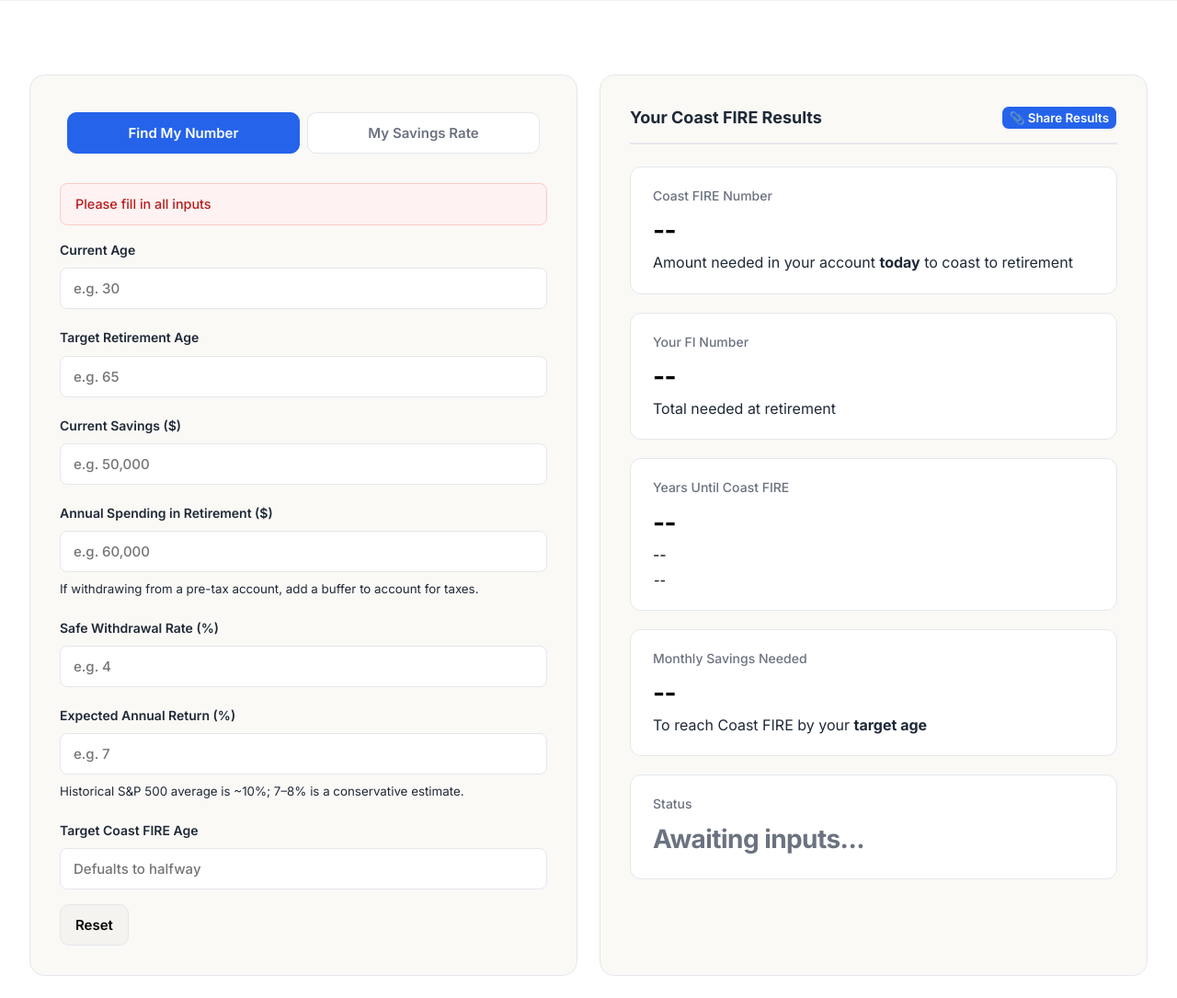
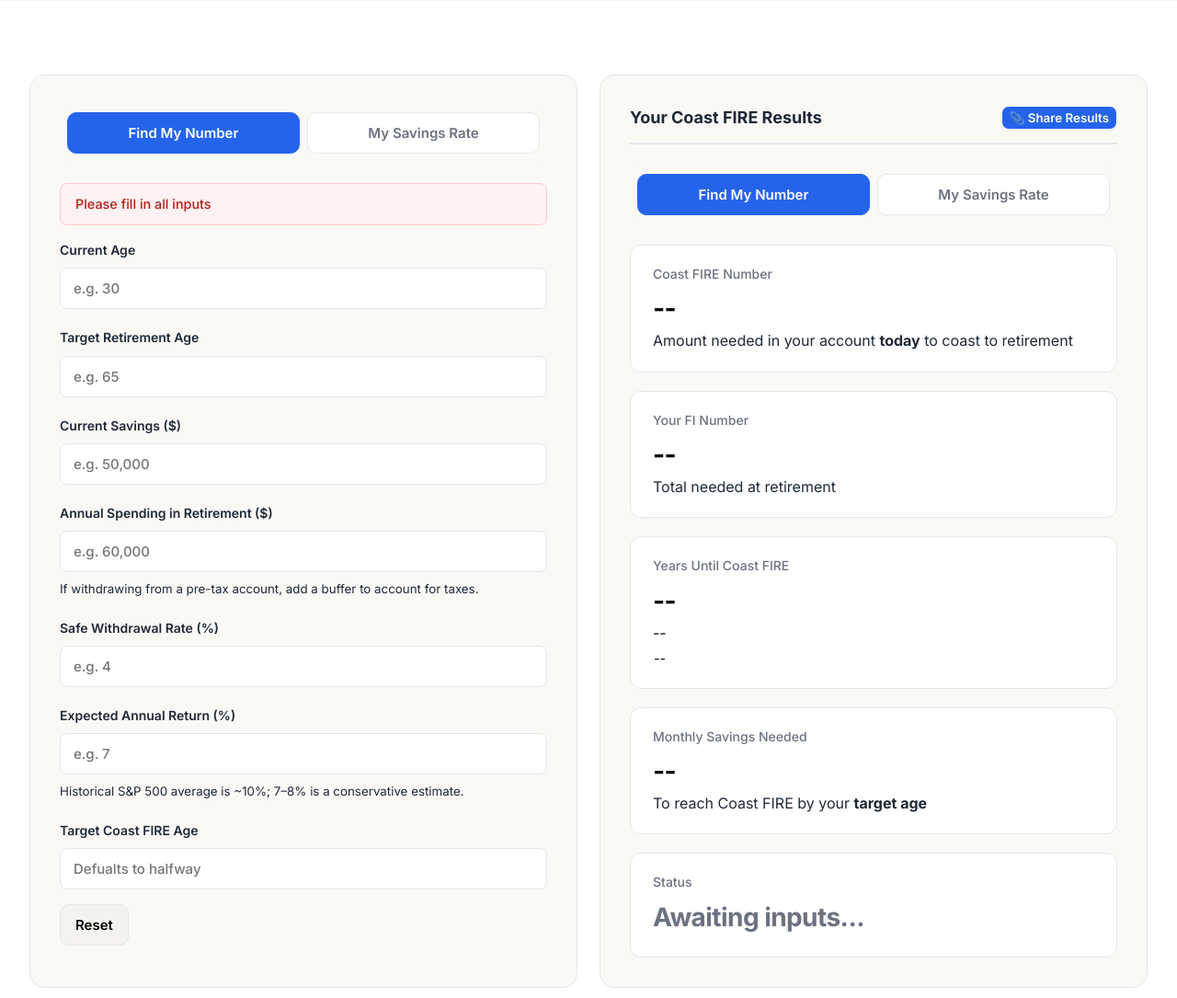
Before and after one commit to alboumgr-svg/moneybymath, a Flask app: page /coast-fire in a window 1280 px wide. Shown: the part 719-1804 px from the top of the page at 92% size. Run offline with Flask 3, Linux system fonts and the light colour scheme.

Commit message:
Added CSS Fixes

```diff
--- a/static/coast-fire-script.js
+++ b/static/coast-fire-script.js
@@ -1,3 +1,42 @@
+/* ── Mobile sizing for chartCardShow nodes ── */
+(function() {
+    if (document.getElementById('cfChartNodeStyle')) return;
+    const s = document.createElement('style');
+    s.id = 'cfChartNodeStyle';
+    s.textContent = `
+        .cf-node {
+            border-radius: 6px;
+            padding: 5px 10px;
+            text-align: center;
+            min-width: 80px;
+        }
+        .cf-line {
+            flex: 1;
+            min-width: 14px;
+        }
+        @media (max-width: 550px) {
+            .cf-node {
+                padding: 3px 5px;
+                min-width: 54px;
+            }
+            /* Target the labels and values inside the node */
+            .cf-node div {
+                font-size: 0.32rem !important;
+                line-height: 1.5;
+            }
+            /* Specific fix for the bold dollar amounts to keep them tiny */
+            .cf-node div[style*="font-weight:700"],
+            .cf-node div[style*="font-weight: 700"] {
+                font-size: 0.32rem !important;
+            }
+            .cf-line {
+                min-width: 5px;
+            }
+        }
+    `;
+    document.head.appendChild(s);
+})();
+
 let coastChart = null;
 let resultFindOffScreen = false;
 let resultTrackOffScreen = false;
@@ -360,8 +399,8 @@ function clearOutputs() {
 // Tab switching
 function switchTab(tab) {
     document.querySelectorAll('.mode-btn').forEach(b => b.classList.remove('active'));
-    const activeBtn = document.querySelector('.mode-btn[data-tab="' + tab + '"]');
-    if(activeBtn) activeBtn.classList.add('active');
+    const activeBtns = document.querySelectorAll('.mode-btn[data-tab="' + tab + '"]');
+    activeBtns.forEach(btn => btn.classList.add('active'));
 
     document.getElementById('tab-find').style.display  = tab === 'find'  ? '' : 'none';
     document.getElementById('tab-track').style.display = tab === 'track' ? '' : 'none';
@@ -385,6 +424,10 @@ function calculateCoastFIRE() {
     const rRateRaw    = document.getElementById('returnRate').value.trim();
     const coastTargetAgeRaw = document.getElementById('coastTargetAge').value.trim();
     const userMonthlyRaw    = document.getElementById('userMonthlySavings').value.trim();
+
+    if (spendingRaw) {
+        updateTaxBuffer();
+    }
 
     // 2. If any strictly required field is blank, clear outputs silently and wait for them to type
     if (!ageRaw || !retAgeRaw || !savingsRaw || !spendingRaw || !wRateRaw || !rRateRaw ) {
@@ -566,17 +609,17 @@ function calculateCoastFIRE() {
             explanationWording.innerHTML = `
                 You've already hit your Coast FIRE number! Your current portfolio of <strong>${safeMoney(currentSavings)}</strong> exceeds the required <strong>${safeMoney(coastNumber)}</strong>. Even without another dollar of contributions, compound growth alone will carry you to <strong>${safeMoney(retirementBal)}</strong> by age <strong>${retirementAge}</strong>.
                 <div class="chartCardShow" style="margin-top:12px;display:flex;align-items:center;gap:0;font-size:0.75rem;flex-wrap:wrap;">
-                    <div style="background:#EFF6FF;border:1px solid #BFDBFE;border-radius:6px;padding:5px 10px;text-align:center;min-width:80px;">
+                    <div class="cf-node" style="background:#EFF6FF;border:1px solid #BFDBFE;border-radius:6px;text-align:center">
                         <div style="color:#6B7280;font-size:0.68rem;text-transform:uppercase;letter-spacing:0.04em;">Today</div>
                         <div style="font-weight:700;color:#1D4ED8;">${safeMoney(currentSavings)}</div>
                     </div>
-                    <div style="flex:1;height:2px;background:linear-gradient(to right,#BFDBFE,#86EFAC);min-width:14px;"></div>
-                    <div style="background:#F0FDF4;border:1px solid #86EFAC;border-radius:6px;padding:5px 10px;text-align:center;min-width:80px;">
+                    <div class="cf-line" style="height:2px;background:linear-gradient(to right,#BFDBFE,#86EFAC)"></div>
+                    <div class="cf-node" style="background:#F0FDF4;border:1px solid #86EFAC;border-radius:6px;text-align:center">
                         <div style="color:#6B7280;font-size:0.68rem;text-transform:uppercase;letter-spacing:0.04em;">Coast FIRE ✓</div>
                         <div style="font-weight:700;color:#16A34A;">Already there!</div>
                     </div>
-                    <div style="flex:1;height:2px;background:linear-gradient(to right,#86EFAC,#FCD34D);min-width:14px;"></div>
-                    <div style="background:#FFFBEB;border:1px solid #FCD34D;border-radius:6px;padding:5px 10px;text-align:center;min-width:80px;">
+                    <div class="cf-line" style="height:2px;background:linear-gradient(to right,#86EFAC,#FCD34D)"></div>
+                    <div class="cf-node" style="background:#FFFBEB;border:1px solid #FCD34D;border-radius:6px;text-align:center">
                         <div style="color:#6B7280;font-size:0.68rem;text-transform:uppercase;letter-spacing:0.04em;">Retirement</div>
                         <div style="font-weight:700;color:#D97706;">${safeMoney(retirementBal)}</div>
                         <div style="color:#6B7280;font-size:0.68rem;text-transform:uppercase;letter-spacing:0.04em;">Age ${retirementAge}</div>
@@ -593,17 +636,17 @@ function calculateCoastFIRE() {
             explanationWording.innerHTML = `
                 Your portfolio sits at <strong>${safeMoney(currentSavings)}</strong> today. You need to reach <strong>${safeMoney(coastNumber)}</strong> to coast - enter a monthly savings amount on the left to see exactly when you'll get there and how your balance grows to <strong>${safeMoney(fiNumber)}</strong> by retirement.
                 <div class="chartCardShow" style="margin-top:12px;display:flex;align-items:center;gap:0;font-size:0.75rem;flex-wrap:wrap;">
-                    <div style="background:#EFF6FF;border:1px solid #BFDBFE;border-radius:6px;padding:5px 10px;text-align:center;min-width:80px;">
+                    <div class="cf-node" style="background:#EFF6FF;border:1px solid #BFDBFE;border-radius:6px;text-align:center">
                         <div style="color:#6B7280;font-size:0.68rem;text-transform:uppercase;letter-spacing:0.04em;">Today</div>
                         <div style="font-weight:700;color:#1D4ED8;">${safeMoney(currentSavings)}</div>
                     </div>
-                    <div style="flex:1;height:0;border-top:2px dashed #9CA3AF;min-width:14px;"></div>
-                    <div style="background:#F9FAFB;border:1px dashed #9CA3AF;border-radius:6px;padding:5px 10px;text-align:center;min-width:80px;">
+                    <div class="cf-line" style="height:0;border-top:2px dashed #9CA3AF"></div>
+                    <div class="cf-node" style="background:#F9FAFB;border:1px dashed #9CA3AF;border-radius:6px;text-align:center">
                         <div style="color:#6B7280;font-size:0.68rem;text-transform:uppercase;letter-spacing:0.04em;">Coast FIRE</div>
                         <div style="font-weight:700;color:#6B7280;">${safeMoney(coastNumber)}</div>
                     </div>
-                    <div style="flex:1;height:0;border-top:2px dashed #9CA3AF;min-width:14px;"></div>
-                    <div style="background:#FFFBEB;border:1px solid #FCD34D;border-radius:6px;padding:5px 10px;text-align:center;min-width:80px;">
+                    <div class="cf-line" style="height:0;border-top:2px dashed #9CA3AF"></div>
+                    <div class="cf-node" style="background:#FFFBEB;border:1px solid #FCD34D;border-radius:6px;text-align:center">
                         <div style="color:#6B7280;font-size:0.68rem;text-transform:uppercase;letter-spacing:0.04em;">Retirement</div>
                         <div style="font-weight:700;color:#D97706;">${safeMoney(fiNumber)}</div>
                         <div style="color:#6B7280;font-size:0.68rem;text-transform:uppercase;letter-spacing:0.04em;">Age ${retirementAge}</div>
@@ -639,18 +682,18 @@ function calculateCoastFIRE() {
                 explanationWording.innerHTML = `
                     At <strong>${safeMoney(userMonthly)}/mo</strong>, your portfolio grows from <strong>${safeMoney(currentSavings)}</strong> to <strong>${safeMoney(retirementBal)}</strong> by age <strong>${retirementAge}</strong> - but it never crosses your Coast FIRE threshold before then. You'll need to increase your monthly savings to reach Coast FIRE before retirement.
                     <div class="chartCardShow" style="margin-top:12px;display:flex;align-items:center;gap:0;font-size:0.75rem;flex-wrap:wrap;">
-                        <div style="background:#EFF6FF;border:1px solid #BFDBFE;border-radius:6px;padding:5px 10px;text-align:center;min-width:80px;">
+                        <div class="cf-node" style="background:#EFF6FF;border:1px solid #BFDBFE;border-radius:6px;text-align:center">
                             <div style="color:#6B7280;font-size:0.68rem;text-transform:uppercase;letter-spacing:0.04em;">Today</div>
                             <div style="font-weight:700;color:#1D4ED8;">${safeMoney(currentSavings)}</div>
                             <div style="color:#6B7280;font-size:0.67rem;">+${safeMoney(userMonthly)}/mo</div>
                         </div>
-                        <div style="flex:1;height:0;border-top:2px solid #FCA5A5;min-width:14px;"></div>
-                        <div style="background:#FEF2F2;border:1px solid #FCA5A5;border-radius:6px;padding:5px 10px;text-align:center;min-width:80px;">
+                        <div class="cf-line" style="height:0;border-top:2px solid #FCA5A5"></div>
+                        <div class="cf-node" style="background:#FEF2F2;border:1px solid #FCA5A5;border-radius:6px;text-align:center">
                             <div style="color:#6B7280;font-size:0.68rem;text-transform:uppercase;letter-spacing:0.04em;">Coast FIRE</div>
                             <div style="font-weight:700;color:#DC2626;">Not reached</div>
                         </div>
-                        <div style="flex:1;height:0;border-top:2px dashed #9CA3AF;min-width:14px;"></div>
-                        <div style="background:#FFFBEB;border:1px solid #FCD34D;border-radius:6px;padding:5px 10px;text-align:center;min-width:80px;">
+                        <div class="cf-line" style="height:0;border-top:2px dashed #9CA3AF"></div>
+                        <div class="cf-node" style="background:#FFFBEB;border:1px solid #FCD34D;border-radius:6px;text-align:center">
                             <div style="color:#6B7280;font-size:0.68rem;text-transform:uppercase;letter-spacing:0.04em;">Retirement</div>
                             <div style="font-weight:700;color:#D97706;">${safeMoney(retirementBal)}</div>
                             <div style="color:#6B7280;font-size:0.68rem;text-transform:uppercase;letter-spacing:0.04em;">Age ${retirementAge}</div>
@@ -699,19 +742,19 @@ function calculateCoastFIRE() {
                 explanationWording.innerHTML = `
                     By saving <strong>${safeMoney(userMonthly)}/mo</strong> for <strong>${ts}</strong>, your portfolio grows from <strong>${safeMoney(currentSavings)}</strong> to <strong>${safeMoney(balU)}</strong> - hitting your Coast FIRE number at age <strong>${cAgeYrs}</strong>. From there, you can stop contributing entirely and let compounding do the work for <strong>${growTimeString}</strong>, carrying your portfolio to <strong>${safeMoney(fiNumber)}</strong> by retirement.
                     <div class="chartCardShow" style="margin-top:12px;display:flex;align-items:center;gap:0;font-size:0.75rem;flex-wrap:wrap;">
-                        <div style="background:#EFF6FF;border:1px solid #BFDBFE;border-radius:6px;padding:5px 10px;text-align:center;min-width:80px;">
+                        <div class="cf-node" style="background:#EFF6FF;border:1px solid #BFDBFE;border-radius:6px;text-align:center">
                             <div style="color:#6B7280;font-size:0.68rem;text-transform:uppercase;letter-spacing:0.04em;">Today</div>
                             <div style="font-weight:700;color:#1D4ED8;">${safeMoney(currentSavings)}</div>
                             <div style="color:#6B7280;font-size:0.67rem;">+${safeMoney(userMonthly)}/mo</div>
                         </div>
-                        <div style="flex:1;height:0;border-top:2px solid #93C5FD;min-width:14px;"></div>
-                        <div style="background:#F0FDF4;border:1px solid #86EFAC;border-radius:6px;padding:5px 10px;text-align:center;min-width:80px;">
+                        <div class="cf-line" style="height:0;border-top:2px solid #93C5FD"></div>
+                        <div class="cf-node" style="background:#F0FDF4;border:1px solid #86EFAC;border-radius:6px;text-align:center">
                             <div style="color:#6B7280;font-size:0.68rem;text-transform:uppercase;letter-spacing:0.04em;">Coast FIRE (Age ${cAgeYrs})</div>
                             <div style="font-weight:700;color:#16A34A;">${safeMoney(balU)}</div>
                             <div style="color:#6B7280;font-size:0.67rem;">stop contributing</div>
                         </div>
-                        <div style="flex:1;height:0;border-top:2px dashed #6EE7B7;min-width:14px;"></div>
-                        <div style="background:#FFFBEB;border:1px solid #FCD34D;border-radius:6px;padding:5px 10px;text-align:center;min-width:80px;">
+                        <div class="cf-line" style="height:0;border-top:2px dashed #6EE7B7"></div>
+                        <div class="cf-node" style="background:#FFFBEB;border:1px solid #FCD34D;border-radius:6px;text-align:center">
                             <div style="color:#6B7280;font-size:0.68rem;text-transform:uppercase;letter-spacing:0.04em;">Retirement</div>
                             <div style="font-weight:700;color:#D97706;">${safeMoney(fiNumber)}</div>
                             <div style="color:#6B7280;font-size:0.68rem;text-transform:uppercase;letter-spacing:0.04em;">Age ${retirementAge}</div>
@@ -739,7 +782,7 @@ function calculateCoastFIRE() {
 // Update Coast FIRE Chart
 function updateCoastChart(currentAge, retirementAge, currentSavings, coastNumber, fiNumber, returnRate, monthlySavings, monthsToCoast, userMonthly, userMonthsToCoast, activeTab) {
 
-    const isMobile = window.innerWidth < 480;
+    const isMobile = window.innerWidth < 600;
 
     const ctx = document.getElementById('coastChart').getContext('2d');
 
--- a/static/compound-interest-script.js
+++ b/static/compound-interest-script.js
@@ -247,7 +247,7 @@ function updateCompoundChart(years, balanceData, contributionsData) {
 
     if (compoundChart) compoundChart.destroy();
 
-    const isMobile = window.innerWidth < 480;
+    const isMobile = window.innerWidth < 600;
 
     compoundChart = new Chart(ctx, {
         type: 'line',
--- a/static/debt-payoff-script.js
+++ b/static/debt-payoff-script.js
@@ -292,7 +292,7 @@ function updateDebtChart(data1, data2, labels = ['Avalanche', 'Snowball']) {
 
     if (debtChart) debtChart.destroy();
 
-    const isMobile = window.innerWidth < 480;
+    const isMobile = window.innerWidth < 600;
 
     debtChart = new Chart(ctx, {
         type: 'line',
--- a/static/loan-from-401k-script.js
+++ b/static/loan-from-401k-script.js
@@ -242,7 +242,7 @@ function renderRetChart(taxPenalty, wealthLost, loanInterest, loanOppCost) {
     const ctx = canvas.getContext('2d');
     if (retChart) retChart.destroy();
 
-    const isMobile = window.innerWidth < 480;
+    const isMobile = window.innerWidth < 600;
 
     retChart = new Chart(ctx, {
         type: 'bar',
--- a/static/mortgage-script.js
+++ b/static/mortgage-script.js
@@ -655,7 +655,7 @@ function updateMortgageChart(balanceBase, balanceExtra) {
     const maxLen = Math.max(balanceBase.length, balanceExtra.length);
     const labels = Array.from({ length: maxLen }, (_, i) => i + 1);
 
-    const isMobile = window.innerWidth < 480;
+    const isMobile = window.innerWidth < 600;
 
     if (mortgageChart) mortgageChart.destroy();
 
--- a/static/styles.css
+++ b/static/styles.css
@@ -4162,12 +4162,6 @@ html { -webkit-overflow-scrolling: touch; }
     will-change: transform;
 }
 
-@media (max-width: 600px) {
-    .chartCardShow {
-        display: none !important;
-    }
-}
-
 #affiliateShow {
     display: none;
 }
--- a/templates/coast-fire.html
+++ b/templates/coast-fire.html
@@ -203,6 +203,10 @@
                             </button>
                         </div>
                     </h3>
+                    <div class="mode-toggle">
+                        <button class="mode-btn active" data-tab="find" onclick="switchTab('find')">Find My Number</button>
+                        <button class="mode-btn" data-tab="track" onclick="switchTab('track')">My Savings Rate</button>
+                    </div>
 
                     <div class="calculator-results" id="results-find">
                         <div class="result-card result-highlight">
```
